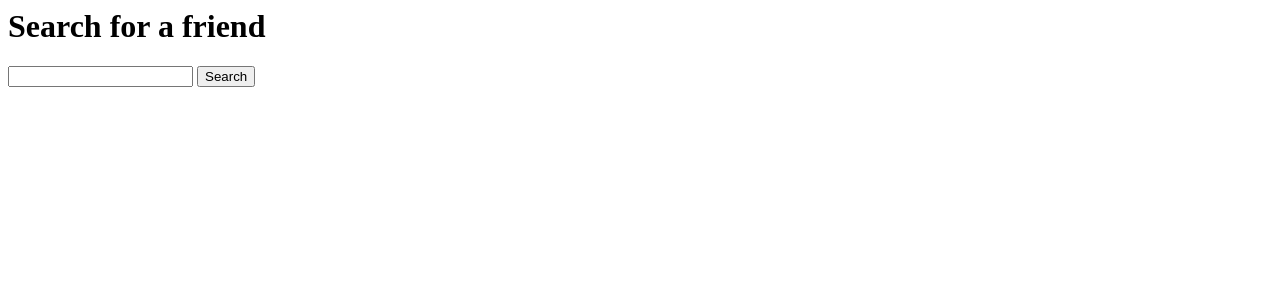
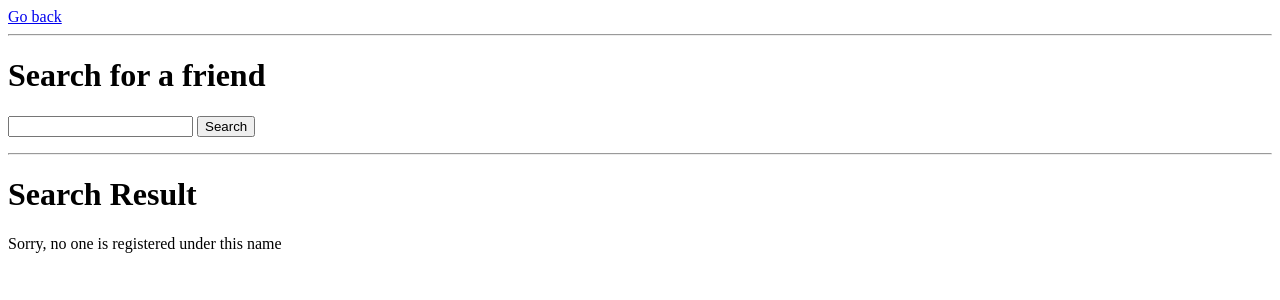
Before and after one commit to jonathanreveille/yuki_app, a Django app: page /friends/search_for_friends/ in a window 1280 px wide. Shown: the top 300 px of the page. Run offline with Django 3.2, Linux system fonts and the light colour scheme; the visitor is signed in with stand-in values (Sample User, id 1); parts of the project's set-up code (start-up, migrations or seed data) failed here and were passed over; some libraries are stand-ins or nearby versions.

Commit message:
added autocomplete application for user search

```diff
--- a/animals/views.py
+++ b/animals/views.py
@@ -13,10 +13,14 @@ from friends.forms import SearchForFriendForm
 from users.models import User
 from friends.models import FriendRequest #new line
 from messenger.models import Messenger
+from friends.forms import SearchForFriendForm
+
 
 # Create your views here.
 def home(request):
     """view method to see homepage"""
+    ## NEXT DEVELOPMENT : PUT THE SEARCHBAR
+    ## WITH CONTEXT PROCESSORS EVERYWHERE
     return render(request, 'animals/home.html')
 
 @login_required
--- a/config/urls.py
+++ b/config/urls.py
@@ -37,6 +37,7 @@ urlpatterns = [
     path('healthbook/', include('healthbook.urls', namespace='healthbook')),
     path('messenger/', include('messenger.urls', namespace="messenger")),
     path('friends/', include('friends.urls', namespace="friends")),
+    path('autocomplete/', include('autocomplete.urls', namespace='autocomplete')),
     # path('notifications/', include('notifications.urls', namespace="notifications")),
     path('sentry-debug/', trigger_error),
     ]
--- a/friends/forms.py
+++ b/friends/forms.py
@@ -2,4 +2,9 @@ from django import forms
 
 
 class SearchForFriendForm(forms.Form):
-    query_friend_search = forms.CharField(max_length=200, label="")
+    query_friend_search = forms.CharField(label="",
+                                            max_length=255,
+                                            widget=forms.TextInput(
+                                                attrs={
+                                                    'class':'user_search',
+                                                    }))
--- a/friends/templates/friends/search_friends.html
+++ b/friends/templates/friends/search_friends.html
@@ -1,4 +1,8 @@
+{% load crispy_forms_tags %}
+
+
 <h1> Search for a friend </h1>
+
 
 <form action="{% url 'friends:search_friends_result'%}">
     {% csrf_token %}
--- a/friends/templates/friends/search_friends_result.html
+++ b/friends/templates/friends/search_friends_result.html
@@ -1,9 +1,25 @@
 {% load static %}
-<a href="{% url 'friends:search_for_friends' %}">Go back</a>
+
+
+<head>
+<link rel="icon" type="image/x-icon" href="/static/dist/assets/img/favicon.ico" />
+</head>
+
+<a href="{% url 'animals:home' %}">Go back</a>
 
 <hr>
 
-<h1> Search Result page 'HOLAAAAAA' </h1>
+<h1> Search for a friend </h1>
+
+<form action="{% url 'friends:search_friends_result'%}" method="get" class="query_friend_search">
+    {% csrf_token %}
+    {{ form }}
+    <input type="submit" value="Search"/>
+</form>
+
+<hr>
+
+<h1> Search Result </h1>
 
 {% for user in users_found %}
 
@@ -17,7 +33,7 @@
                <li><a href="{% url 'friends:send_friend_request' user.id %}">Send Friend request</a></li>
 
             {% elif user in request.user.friends.all %}
-                <li><a href="">Profile</a></li>
+                <li><a href="">Already in your friends</a></li>
             {% endif %}
 
             </li>
@@ -33,18 +49,17 @@
 
 
 
-    {% comment %} {% if user == request.user %}
-    <ul>
-        <li> Avatar: <img src="{% static 'img' %}/{{user.avatar}}"/></li>
-        <li>{{ user.role }} : {{user.username}} - in {{user.location}} - host_capacity : {{user.host_capacity}}
-            <a href="">This is you</a>
-        </li>
-    </ul> {% endcomment %}
-{% comment %}
-    {% elif user in request.user.friends %}
-        <ul>
-            <li> Avatar: <img src="{% static 'img' %}/{{user.avatar}}"/></li>
-            <li>{{ user.role }} : {{user.username}} - in {{user.location}} - host_capacity : {{user.host_capacity}}
-                <a href="">Profile</a>
-            </li>
-        </ul> {% endcomment %}
+<script src="https://code.jquery.com/jquery-3.5.0.min.js" integrity="sha256-xNzN2a4ltkB44Mc/Jz3pT4iU1cmeR0FkXs4pru/JxaQ=" crossorigin="anonymous"></script>
+<script src="https://code.jquery.com/ui/1.12.0/jquery-ui.min.js" integrity="sha256-eGE6blurk5sHj+rmkfsGYeKyZx3M4bG+ZlFyA7Kns7E=" crossorigin="anonymous"></script>
+<script src="https://cdn.jsdelivr.net/npm/popper.js@1.16.0/dist/umd/popper.min.js" integrity="sha384-Q6E9RHvbIyZFJoft+2mJbHaEWldlvI9IOYy5n3zV9zzTtmI3UksdQRVvoxMfooAo" crossorigin="anonymous"></script>
+
+<script>
+    const autocomplete_url = "{% url 'autocomplete:complete' %}"
+
+    $(".user_search").autocomplete(
+        {
+            source: autocomplete_url,
+            minLength: 2,
+        }
+    );
+</script>
--- a/friends/views.py
+++ b/friends/views.py
@@ -23,7 +23,11 @@ def search_for_friends(request):
 
     form = SearchForFriendForm()
 
-    return render(request, 'friends/search_friends.html', {'form':form})
+    context = {
+        'form' : form,
+        }
+
+    return render(request, 'friends/search_friends_result.html', context)
 
 
 @login_required
@@ -43,6 +47,7 @@ def search_friends_result(request):
             context = {
                 'user_search' : user_search,
                 'users_found': users_found,
+                'form':form,
             }
 
         return render(request, 'friends/search_friends_result.html', context)
@@ -51,7 +56,7 @@ def search_friends_result(request):
 
         form = SearchForFriendForm()
 
-    return render(request, 'friends/search_friends.html', {'form':form})
+    return render(request, 'friends/search_friends_result.html', {'form':form})
 
 
 @login_required
@@ -91,7 +96,7 @@ class FriendRequestListView(LoginRequiredMixin, ListView):
     template_name = 'friends/friend_request_list.html'
 
     def get_context_data(self, **kwargs):
-        """equivalent to context dict to use variables"""
+        """Equivalent to context dict to use variables"""
 
         context = super().get_context_data(**kwargs)
         context["friend_requests"] = FriendRequest.objects.filter(
@@ -111,7 +116,7 @@ class FriendRequestListView(LoginRequiredMixin, ListView):
 
 @login_required
 def accept_friend_request(request):
-    """view to accept a friend request,  only
+    """view to accept a friend request, only
     friend request with  is_active = True are shown
     to the user"""
 
@@ -119,8 +124,8 @@ def accept_friend_request(request):
         sender_id = request.POST['from_user']
         receiver_id = request.POST['to_user']
 
-        sender = User.objects.get(id=sender_id) #get user
-        receiver = User.objects.get(id=receiver_id) #get friend
+        sender = User.objects.get(id=sender_id) # get user
+        receiver = User.objects.get(id=receiver_id) # get friend
         sender.friends.add(receiver)  # add_receiver
         receiver.friends.add(sender) # add_sender
 
@@ -148,6 +153,7 @@ def accept_friend_request(request):
 
 
 class FriendListView(LoginRequiredMixin, ListView):
+    """view for the user to see his list of friends"""
 
     model = FriendList
     context_object_name = 'friends'
@@ -195,113 +201,3 @@ def delete_friend(request):
         }
 
     return render(request, 'friends/friend_delete.html', context)
-
-
-
-
-
-
-
-
-
-# class FriendListDelete(LoginRequiredMixin, DeleteView):
-#     """view to unfriend a friend in the
-#     user list of friends"""
-
-#     model = FriendList
-#     context_object_name = 'friend'
-#     template_name = 'friends/friend_confirm_delete.html'
-
-#     def post(self,request, pk):
-#         fl = FriendList.objects.filter(id=pk)
-#         friend = fl.filter(friend=request.user.friend.id)
-#         relationship = FriendList.objects.filter(username__icontains=request.user,
-#                                                 friend = friend)
-#         relationship.delete()
-#         return reverse_lazy('friends:see_friends')
-
-
-
-#####################################################################
-#     if request.method == "POST":
-#         sender_id = request.POST['from_user']
-#         receiver_id = request.POST['to_user']
-
-#         sender = User.objects.get(id=sender_id)
-#         receiver = User.objects.get(id=receiver_id)
-
-#         friends = FriendList.objects.get_or_create(
-#             user = receiver,
-#             friend = sender,
-#         )
-
-#         FriendList.objects.get_or_create(
-#             user = sender,
-#             friend = receiver,
-#         )
-
-#         context = {
-#             'friends' : friends
-#         }
-
-#         friend_added = FriendRequest.objects.filter(receiver=request.user,
-#                                                     sender=sender_id)
-#         friend_added.update(is_active=False)
-
-#         messages.success(request, "You accepted your last friend requests")
-
-#     return render(request, 'animals/home.html', context)
-
-
-
-    # def post(self, request, pk, *args, **kwargs):
-    #     friend_list = FriendList.objects.filter(pk=pk)
-    #     user_profile = get_object_or_404(FriendList, id=request.user.id)
-    #     friend_profile = friend_list.friend
-    #     user_profile.friend.remove(friend_list.friend) # A removes B
-    #     friend_profile.friend.remove(user_profile) # B removes A
-    #     return reverse_lazy('friends:see_friends')
-
-
-        # relation = FriendList.objects.filter(id=pk)
-        # user_profile = relation.user
-        # friend_profile = relation.friend
-        # user_profile.remove(friend_profile)
-        # friend_profile.remove(user_profile)
-        # return
-
-
-        # self.user_profile = request.user
-        # self.friend_profile = User.objects.get(pk=pk) # Profile instance has the same id as user
-        # self.user_profile.friends.remove(self.friend_profile) # A removes B
-        # self.friend_profile.friends.remove(self.user_profile) # B removes A
-
-
-    # def delete(self, request, *args, **kwargs):
-    #     """
-    #     Call the delete() method on the fetched object and then redirect to the
-    #     success URL.
-    #     """
-
-    #     self.object = self.get_object()
-    #     success_url = self.get_success_url()
-    #     self.object.delete()
-    #     return HttpResponseRedirect(success_url)
-
-# def delete_friend(request, pk):
-#     """method to delete a friend for the user
-#     and for the friend"""
-
-#     user_profile = request.user
-#     friend_profile = User.objects.get(pk=pk) # Profile instance has the same id as user
-#     user_profile.friends.remove(friend_profile) # A removes B
-#     friend_profile.friends.remove(user_profile) # B removes A
-#     return reverse_lazy('friends:see_friends')
-
-
-
-#     def get_queryset(self, friend_id):
-#         user_profile = self.request.user
-#         friend_profile = get_object_or_404(User, pk=friend_id)
-#         user_profile.friends.remove(friend_profile)
-#         friend_profile.friends.remove(user_profile)
--- a/settings/base.py
+++ b/settings/base.py
@@ -52,6 +52,7 @@ INSTALLED_APPS = [
     'messenger.apps.MessengerConfig',
     'friends.apps.FriendsConfig',
     'notifications.apps.NotificationsConfig',
+    'autocomplete.apps.AutocompleteConfig',
 ]
 
 MIDDLEWARE = [
--- a/users/models.py
+++ b/users/models.py
@@ -1,5 +1,5 @@
 from django.db import models
-from django.contrib.auth.models import AbstractUser
+from django.contrib.auth.models import AbstractUser, BaseUserManager
 from django.conf import settings
 
 
@@ -11,6 +11,17 @@ class Role(models.Model):
 
     def __str__(self):
         return f"{self.name}"
+
+
+class UsersManager(BaseUserManager):
+
+    def get_all_by_term(self, term):
+        """method for autocomplete method to search in
+        db while user is typing his query search"""
+
+        self.users = User.objects.all()
+        return self.users.filter(username__icontains=term)
+
 
 class User(AbstractUser):
     """table that inherits from AbstractUser
@@ -33,5 +44,7 @@ class User(AbstractUser):
     postal_code = models.IntegerField(null=True, blank=True)
     friends = models.ManyToManyField('users.User', blank=True)
 
+    objects = UsersManager()
+
     def __str__(self):
         return f'{self.username}'
```
